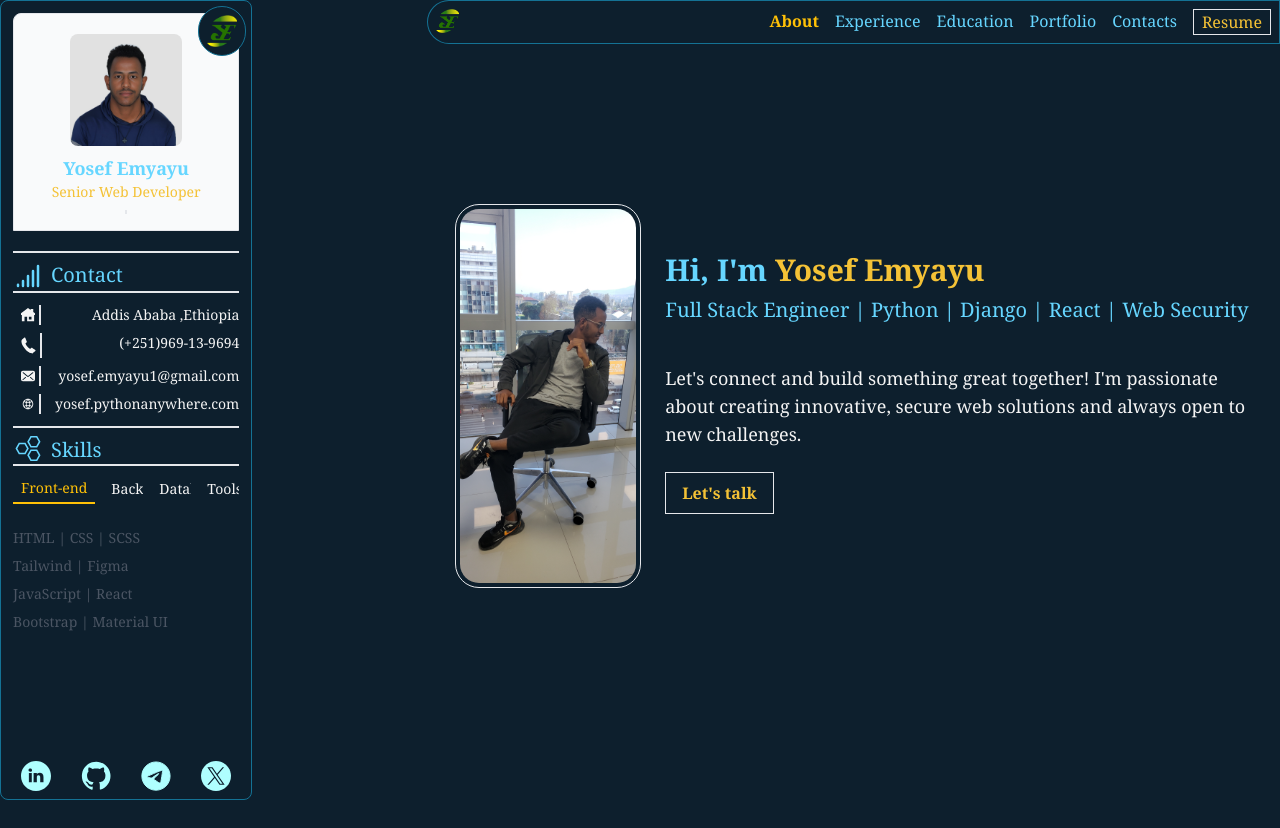
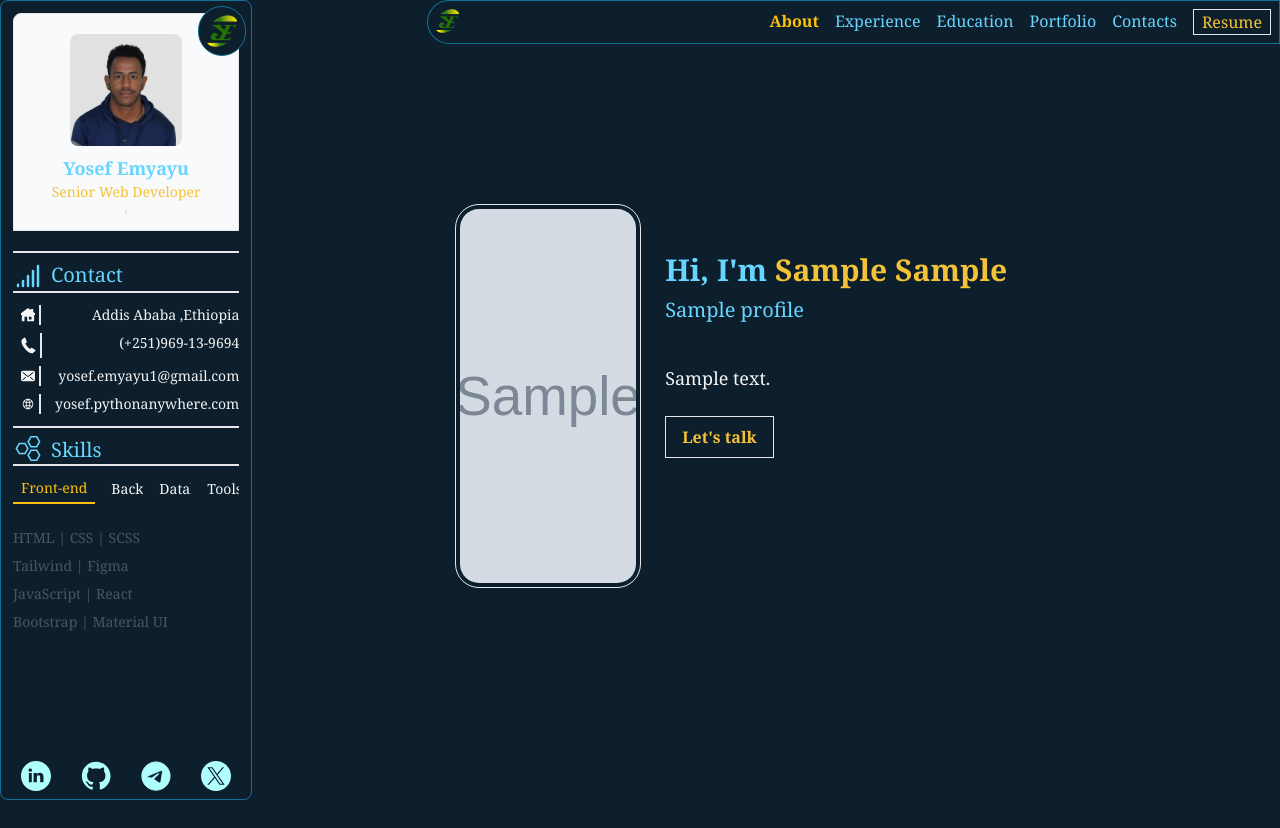
Before and after one commit to J0-Y0/portfolio, a Django app: page / in a window 1280 px wide. Shown: the top 828 px of the page. Run offline with Django 5.2, Linux system fonts and the light colour scheme; tables that the repository leaves empty hold one stand-in row (values such as "Sample post"); grey boxes marked "Sample" are stand-in pictures; style sheets or scripts are compiled from the project's sources; some libraries are stand-ins or nearby versions.

Commit message:
updating profile model

```diff
--- a/portfolio_app/models.py
+++ b/portfolio_app/models.py
@@ -25,6 +25,12 @@ class Profile(models.Model):
     heading = models.CharField(max_length=255)  # heading to your landing page
     sub_heading = models.CharField(max_length=255)  # heading to your profile
     about = models.TextField()
+    profile_picture = models.FileField(
+        upload_to="profile_pic/", validators=[validate_image_file], null=True
+    )  # Ensure you have Pillow installed
+    profile_picture_mini = models.FileField(
+        upload_to="profile_pic/", validators=[validate_image_file], null=True
+    )  # Ensure you have Pillow installed
 
     def __str__(self):
         return "About Me"
--- a/portfolio_app/templates/pages/about.html
+++ b/portfolio_app/templates/pages/about.html
@@ -2,14 +2,14 @@
 {% block page %}
   <main id="about-page" class="page p-2 min-h-full flex pt-10 sm:pt-40 align-middle gap-3">
     <div class="basis-1/4 flex ps-5">
-      <img class="rounded-3xl border p-1 transition ease-in-out duration-700 transform hover:scale-150 h-56 sm:h-96" src="../static/img/mypic_office.jpg" alt="Profile Picture" />
+      <img class="rounded-3xl border p-1 transition ease-in-out duration-700 transform hover:scale-150 h-56 sm:h-96" src="{{ profile.profile_picture.url }}" alt="Profile Picture" />
     </div>
     <div class="basis-3/4 py-10 sm:p-15 px-3">
       <p class="font-extrabold text-xl sm:text-2x py-2 md:text-3xl">
-        Hi, I'm <span class="text-secondary">Yosef Emyayu</span>
+        Hi, I'm <span class="text-secondary">{{ profile.first_name }} {{ profile.first_name }}</span>
       </p>
-      <p class="text-lg sm:text-xl text-balance pb-10">Full Stack Engineer | Python | Django | React | Web Security</p>
-      <p class="text-quinary text-lg">Let's connect and build something great together! I'm passionate about creating innovative, secure web solutions and always open to new challenges.</p>
+      <p class="text-lg sm:text-xl text-balance pb-10">{{ profile.sub_heading }}</p>
+      <p class="text-quinary text-lg">{{ profile.about }}</p>
       <button class="transition ease-in-out duration-700 my-6 p-2 px-4 font-extrabold border text-secondary hover:bg-secondary hover:text-bg_dark">Let's talk</button>
     </div>
   </main>
--- a/portfolio_app/templates/pages/experience.html
+++ b/portfolio_app/templates/pages/experience.html
@@ -15,48 +15,6 @@
             </a>
           </div>
         {% endfor %}
-        {% comment %}
-        <div class="flex gap-2">
-          <div>
-            <span>🟡</span>
-            <p class="ms-2 -my-3 h-16 w-0 border text-secondary"></p>
-          </div>
-          <a href="#" data-target="experience_1" class="icon-link text-nowrap hover:text-secondary flex flex-col">
-            <span class="text-xl">2,5,2024 - 2,5,2024</span>
-            <span class="text-sm">Full-Stack Developer</span>
-          </a>
-        </div>
-
-        <div class="flex gap-2">
-          <div>
-            <span>🟡</span>
-            <p class="ms-2 -my-3 h-16 w-0 border text-secondary"></p>
-          </div>
-          <a href="#" data-target="experience_2" class="icon-link text-nowrap hover:text-secondary flex flex-col">
-            <span class="text-xl">2,5,2024 - 2,9,2024</span>
-            <span class="text-sm">Banking Senior IT Officer</span>
-          </a>
-        </div>
-        <div class="flex gap-2">
-          <div>
-            <span>🟡</span>
-            <p class="ms-2 -my-3 h-16 w-0 border text-secondary"></p>
-          </div>
-          <a href="#" data-target="experience_3" class="icon-link text-nowrap hover:text-secondary flex flex-col">
-            <span class="text-xl">2,5,2024 - 2,5,2024</span>
-            <span class="text-sm">IT Officer-Trainee</span>
-          </a>
-        </div>
-        <div class="flex gap-2">
-          <div>
-            <span>🟡</span>
-            <p class="ms-2 -my-3 h-16 w-0 border text-secondary"></p>
-          </div>
-          <a href="#" data-target="experience_4" class="icon-link text-nowrap hover:text-secondary flex flex-col">
-            <span class="text-xl">2,5,2024 - 2,5,2024</span>
-            <span class="text-sm">Network Engineer | Internship</span>
-          </a>
-        </div> {% endcomment %}
       </div>
     </div>
     <div class="basis-2/3 flex flex-col">
@@ -71,66 +29,10 @@
                 <span class="font-bold my-2 title">Key Contributions:</span>
                 <span class="ps-2">- Work as React and Django developer.</span>
                 <span class="ps-2">{{ experience.description }}</span>
-                {% comment %} <span class="ps-2">- Develop and test internal tools.</span>
-                <span class="ps-2">- Develop document API.</span>
-                <span class="ps-2">- Deploy and host on our development server.</span> {% endcomment %}
               </div>
             </a>
           </li>
         {% endfor %}
-        {% comment %} <li id="experience_1" class="experience flex border rounded-lg m-10 p-2 gap-2 transition ease-in-out duration-500 transform hover:scale-105">
-          <a class="flex flex-col w-full hover:border-b-secondary" href="#">
-            <span class="font-bold my-2 title">Full-Stack Developer</span>
-            <span>Bank of Abyssinia Apr 2024 - Present</span>
-            <div>
-              <span class="font-bold my-2 title">Key Contributions:</span>
-              <span class="ps-2">- Work as React and Django developer.</span>
-              <span class="ps-2">- Develop and test internal tools.</span>
-              <span class="ps-2">- Develop document API.</span>
-              <span class="ps-2">- Deploy and host on our development server.</span>
-            </div>
-          </a>
-        </li>
-        <li id="experience_2" class="experience flex border rounded-lg m-10 p-2 gap-2 transition ease-in-out duration-500 transform hover:scale-105">
-          <a class="flex flex-col w-full" href="#">
-            <span class="font-bold my-2 title">Full-Stack Developer</span>
-            <span>Bank of Abyssinia Apr 2024 - Present</span>
-            <div>
-              <span class="font-bold my-2 title">Key Contributions:</span>
-              <span class="ps-2">- Work as React and Django developer.</span>
-              <span class="ps-2">- Develop and test internal tools.</span>
-              <span class="ps-2">- Develop document API.</span>
-              <span class="ps-2">- Deploy and host on our development server.</span>
-            </div>
-          </a>
-        </li>
-        <li id="experience_3" class="experience flex gap-2 p-2 m-10 border rounded-lg transition ease-in-out duration-500 transform hover:scale-105">
-          <a class="flex flex-col w-full" href="#">
-            <span class="font-bold my-2 title">Full-Stack Developer</span>
-
-            <span>Bank of Abyssinia Apr 2024 - Present</span>
-            <div>
-              <span class="font-bold my-2 title">Key Contributions:</span>
-              <span class="ps-2">- Work as React and Django developer.</span>
-              <span class="ps-2">- Develop and test internal tools.</span>
-              <span class="ps-2">- Develop document API.</span>
-              <span class="ps-2">- Deploy and host on our development server.</span>
-            </div>
-          </a>
-        </li>
-        <li id="experience_4" class="experience flex border rounded-lg m-10 p-2 gap-2 transition ease-in-out duration-500 transform hover:scale-105">
-          <a class="flex flex-col w-full" href="#">
-            <span class="font-bold my-2 title">Full-Stack Developer</span>
-            <span>Bank of Abyssinia Apr 2024 - Present</span>
-            <div>
-              <span class="font-bold my-2 title">Key Contributions:</span>
-              <span class="ps-2">- Work as React and Django developer.</span>
-              <span class="ps-2">- Develop and test internal tools.</span>
-              <span class="ps-2">- Develop document API.</span>
-              <span class="ps-2">- Deploy and host on our development server.</span>
-            </div>
-          </a>
-        </li> {% endcomment %}
       </ul>
     </div>
   </main>
```
Also changed, not shown: core/settings.py (+5 -5 lines), media/profile_pic/mypic_office.jpg (added), portfolio_app/migrations/0022_profile_profile_picture_alter_inbox_message.py (added), 1 other file.
